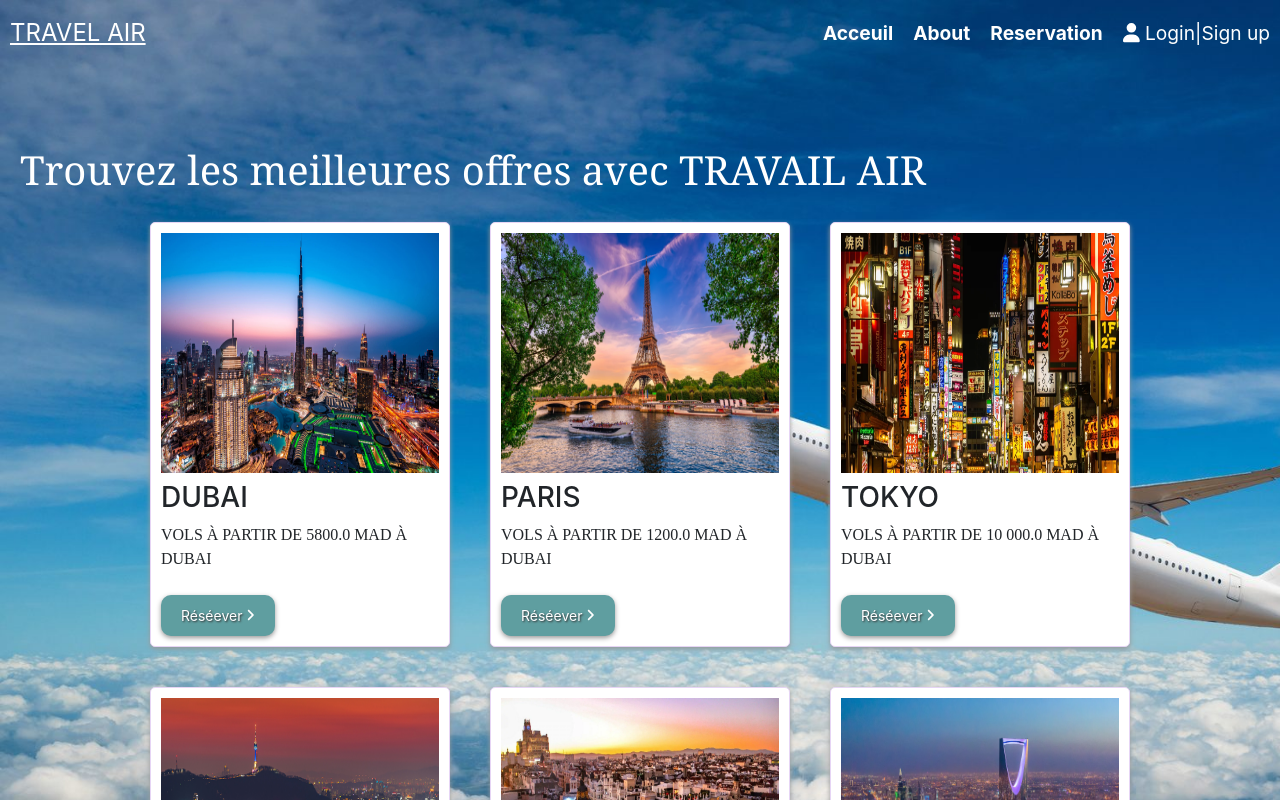
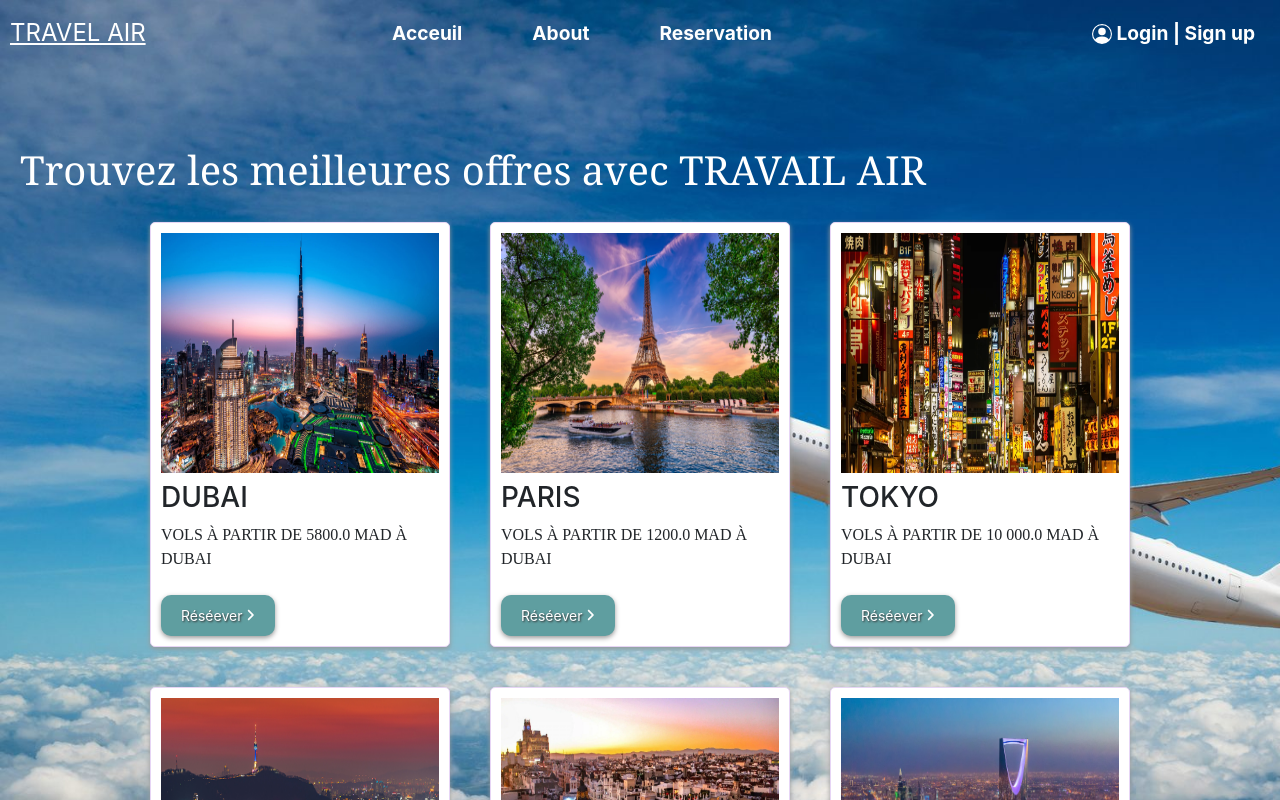
Before and after one commit to Chaimae147/vol_projet, a React (Create React App) app: page /About in a window 1280 px wide. Shown: the top 800 px of the page. Built offline with nearby package versions, Linux system fonts and the light colour scheme.

Commit message:
new modifications

```diff
--- a/src/composents/About/About.css
+++ b/src/composents/About/About.css
@@ -1,6 +1,29 @@
+.boody{
+
+}
 .oody {
+/*
+  width: 100%;
+  border:thin black;
+  margin-top: -150px;
+margin-left: 15px;
+
+min-height: 400px;
+background-color: white;
+
+align-items: center;
+justify-content: center;
+
+border-radius: 8px; */
 
 
+  }
+  .left{
+   /*  width: 100%;
+    height: 400px;
+    background: url("../../../public/imgs//AdobeStock_249454423-scaled.jpeg")
+      no-repeat center / cover;
+ */
   }
   .immg{
     position: absolute;
--- a/src/composents/About/About.js
+++ b/src/composents/About/About.js
@@ -4,11 +4,13 @@ import './About.css'
 import Navbar from '../navbar/Navbar'
 export default function About() {
   return (
-    <div >
+    <div className='boody' >
+        <div className='left'>
         <Navbar/>
-        <div className='oody' >
+      </div>
+        <div  className='oody' >
+        <h1 className='titre'>Trouvez les meilleures offres avec TRAVAIL AIR</h1>
 
-          <h1 className='titre'>Trouvez les meilleures offres avec TRAVAIL AIR</h1>
    <div className="card-container">
       <Cards
         title="DUBAI"
--- a/src/composents/navbar/Navbar.js
+++ b/src/composents/navbar/Navbar.js
@@ -2,7 +2,7 @@ import React from 'react'
 import './navbar.css';
 import { useState } from 'react';
 import { FontAwesomeIcon } from '@fortawesome/react-fontawesome';
-import { faUser } from '@fortawesome/free-solid-svg-icons';
+import { faUser ,BiUserCircle} from '@fortawesome/free-solid-svg-icons';
 
 export default function Navbar() {
   const [isOpen, setIsOpen] = useState(false);
@@ -24,10 +24,13 @@ export default function Navbar() {
       </button>
       <ul className={`navbar-nav ${isOpen ? 'open' : ''}`}>
 
-        <li className="nav-item"><a href="/" className="nav-link">Acceuil</a></li>
-        <li className="nav-item"><a href="/about" className="nav-link">About</a></li>
-        <li className="nav-item"><a href="/Reservatiom" className="nav-link" >Reservation</a></li>
-        <li className='nav-item'><a href="/login" className='nav-link' style={{ fontWeight:'normal' }}><FontAwesomeIcon icon={faUser} /> Login|Sign up</a></li>
+        <li className="nav-item"><a href="/" style={{ marginRight:'50px' }} className="nav-link">Acceuil</a></li>
+        <li className="nav-item"><a href="/about" style={{ marginRight:'50px' }} className="nav-link">About</a></li>
+        <li className="nav-item"><a href="/Reservatiom" style={{ marginRight:'300px' }} className="nav-link" >Reservation</a></li>
+        <li className='nav-item'><a href="/login" className='nav-link' style={{  marginRight:'15px' }}>  <svg xmlns="http://www.w3.org/2000/svg" width="20" height="20" fill="currentColor" class="bi bi-person-circle" viewBox="0 0 16 16">
+  <path d="M11 6a3 3 0 1 1-6 0 3 3 0 0 1 6 0z"/>
+  <path fill-rule="evenodd" d="M0 8a8 8 0 1 1 16 0A8 8 0 0 1 0 8zm8-7a7 7 0 0 0-5.468 11.37C3.242 11.226 4.805 10 8 10s4.757 1.225 5.468 2.37A7 7 0 0 0 8 1z"/>
+</svg> Login | Sign up</a></li>
       </ul>
     </nav>
 
```
Also changed, not shown: public/imgs/Airline-ticket.jpg (added), public/imgs/tickets.jpg (added).
